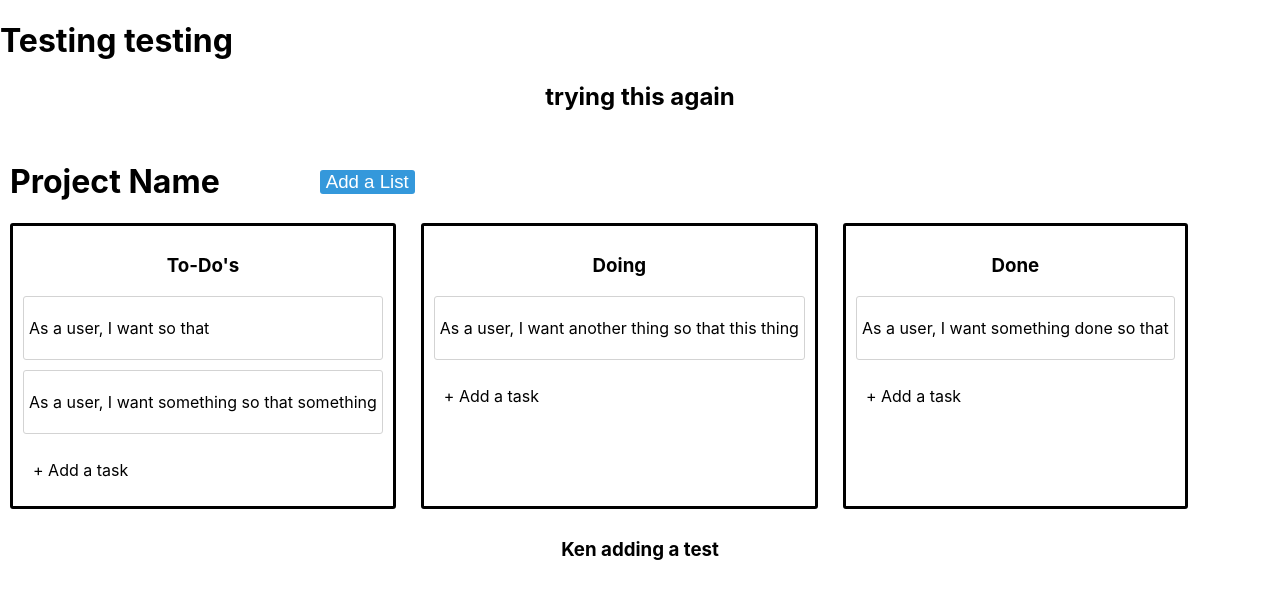
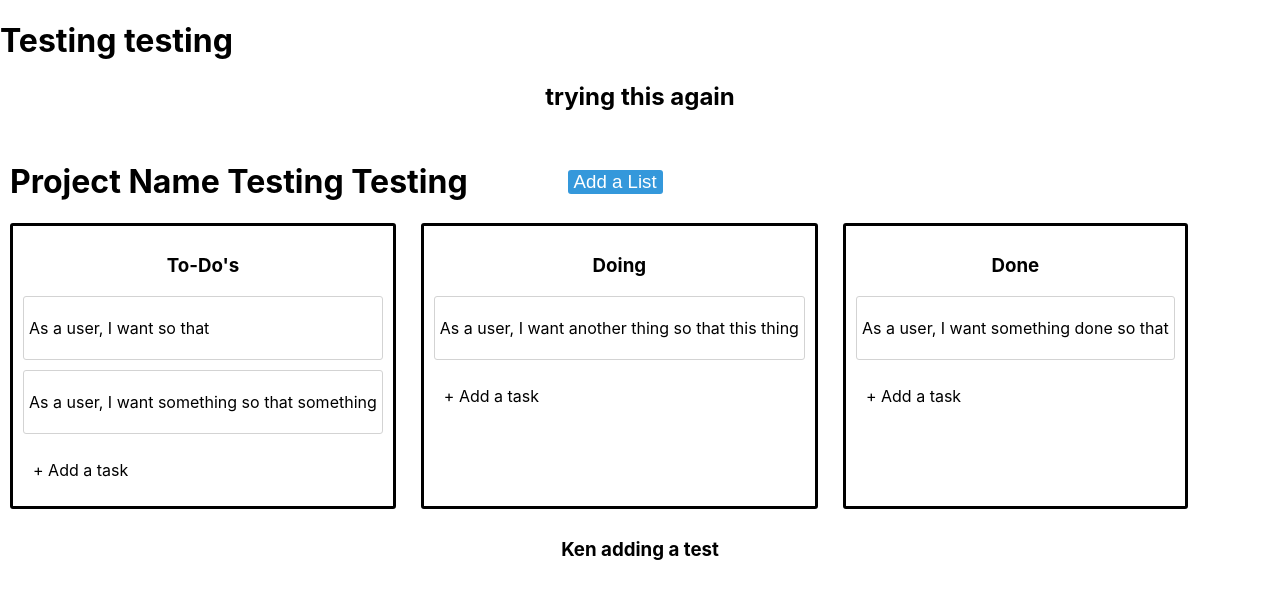
Before and after one commit to martinkenneth/trello-clone, a React (Create React App) app in the folder client/: page / in a window 1280 px wide. Shown: the top 598 px of the page. Built offline with nearby package versions, Linux system fonts and the light colour scheme.

Commit message:
changed project name

```diff
--- a/client/src/views/ProjectBoard.jsx
+++ b/client/src/views/ProjectBoard.jsx
@@ -7,7 +7,7 @@ const ProjectBoard = () => {
     return (
         <div className={style.projectBoard}>
             <div className={style.navBar}>
-                <h1>Project Name</h1>
+                <h1>Project Name Testing Testing</h1>
                 <button>Add a List</button>
             </div>
             <div className={style.columnsContainer}>
```
